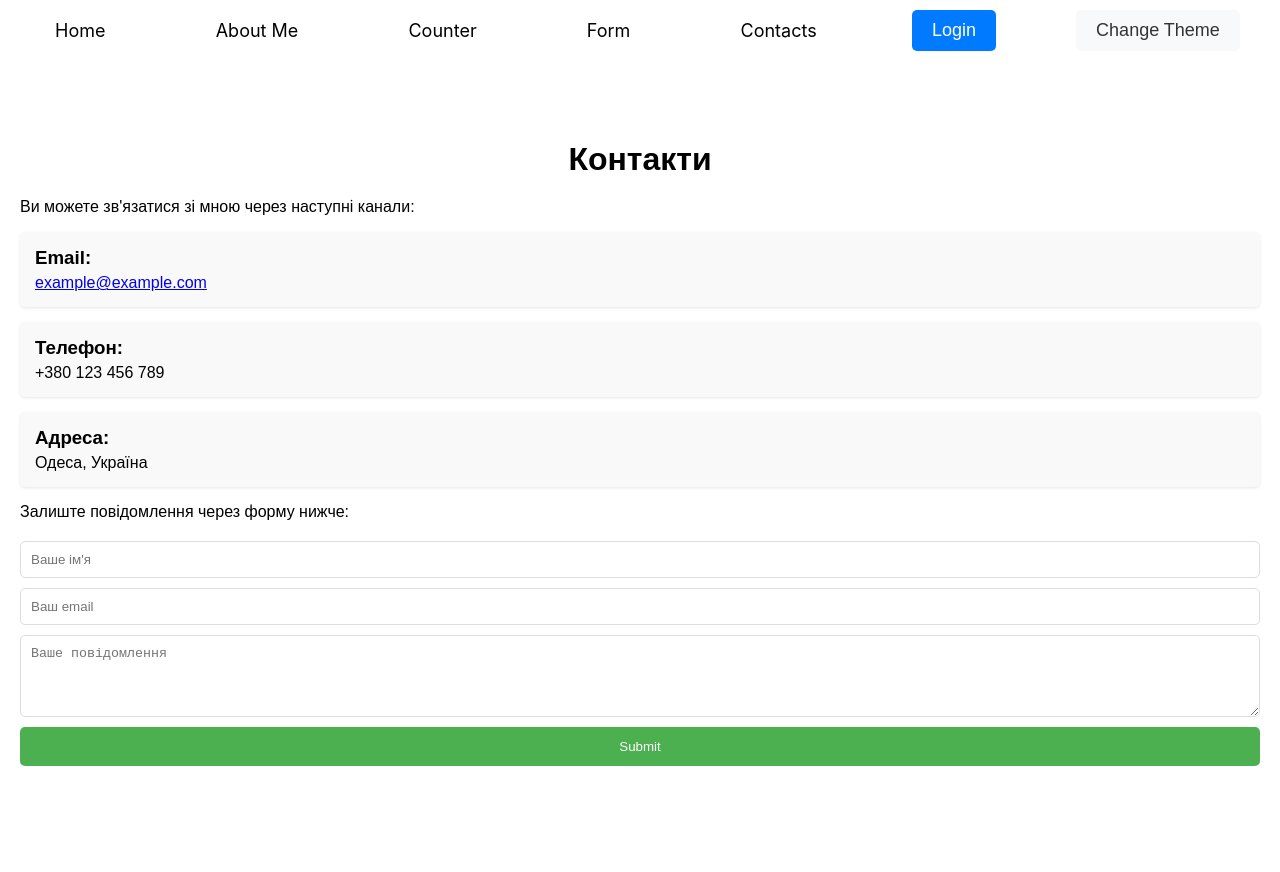
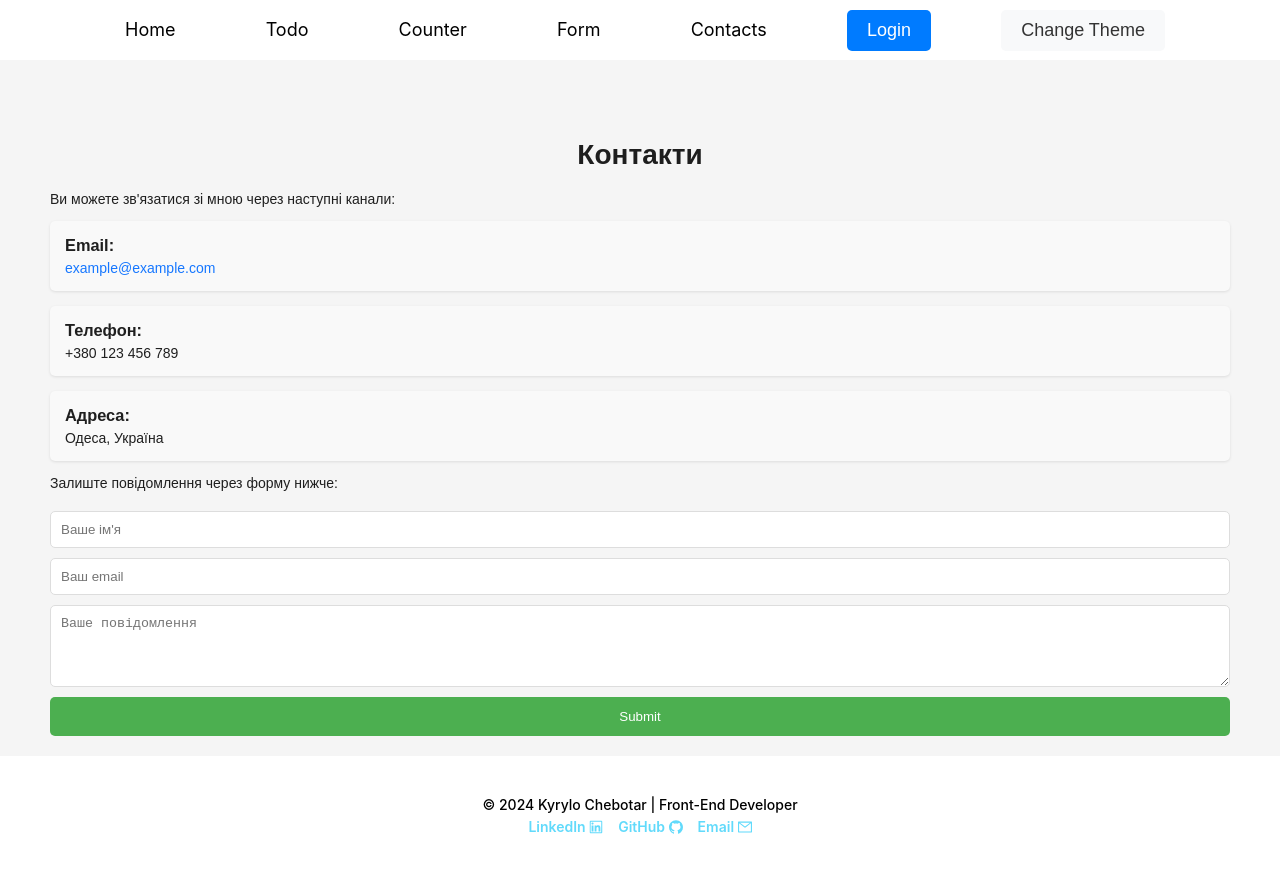
Before and after one commit to Kiriewkin/Front-end-Pro-Chebotar-Kyrylo-, a React (Create React App) app: page /contacts in a window 1280 px wide. Shown: the top 872 px of the page. Before the commit the page ends 800 px from the top, so only its background shows below. Built offline with nearby package versions, Linux system fonts and the light colour scheme.

Commit message:
added my resume with antd library

```diff
--- a/package.json
+++ b/package.json
@@ -3,6 +3,7 @@
   "version": "0.1.0",
   "private": true,
   "dependencies": {
+    "@ant-design/icons": "^5.5.2",
     "@emotion/react": "^11.14.0",
     "@emotion/styled": "^11.14.0",
     "@mui/material": "^6.2.0",
@@ -10,6 +11,7 @@
     "@testing-library/jest-dom": "^5.17.0",
     "@testing-library/react": "^13.4.0",
     "@testing-library/user-event": "^13.5.0",
+    "antd": "^5.22.5",
     "formik": "^2.4.6",
     "react": "^18.3.1",
     "react-dom": "^18.3.1",
--- a/src/App.js
+++ b/src/App.js
@@ -3,7 +3,7 @@ import { Routes, Route } from "react-router-dom";
 import { ThemeProvider } from "./context/ThemeContext";
 
 import TodoPage from "./pages/Todo";
-import Layout from "./components/Layout/Layout";
+import MyLayout from "./components/Layout/Layout";
 import NotFound from "./pages/NotFound/NotFound";
 import AboutMe from "./pages/Aboutme";
 import Contacts from "./pages/Contacts";
@@ -16,11 +16,11 @@ function App() {
   return (
     <ThemeProvider>
       <Routes>
-        <Route path="/" element={<Layout />}>
+        <Route path="/" element={<MyLayout />}>
           <Route path="/login" element={<Login />} />
           <Route element={<ProtectedRouter />}>
-            <Route path="/" index element={<TodoPage />} />
-            <Route path="/aboutme" element={<AboutMe />} />
+            <Route path="/" index element={<AboutMe/>} />
+            <Route path="/todo" element={<TodoPage />} />
             <Route path="/counter" element={<Counter />} />
           </Route>
           <Route path="/formikform" element={<FormikForm />} />
--- a/src/components/Layout/Layout.css
+++ b/src/components/Layout/Layout.css
@@ -1,8 +1,14 @@
+.wrapper {
+    width: calc(100% - 60px);
+    max-width: 1600px;
+    margin-left: auto;
+    margin-right: auto;
+  }
+
 .header-container {
     height: 60px;
     width: 100%;
     display: flex;
-    justify-content: space-around;
     align-items: center;
     transition: background-color 0.3s;
     margin-bottom: 40px;
@@ -21,7 +27,7 @@
 .navlink {
     text-decoration: none;
     font-size: 18px;
-    padding: 10px 15px;
+    padding: 10px;
     transition: color 0.3s, background-color 0.3s;
 }
 
@@ -46,7 +52,6 @@
     color: #000000;
 }
 
-/* styles.css */
 .theme-button {
     padding: 10px 20px;
     font-size: 18px;
@@ -87,3 +92,44 @@
 .theme-button-dark:hover {
     background-color: rgba(0, 123, 255, 0.1);
 }
+
+.footer-container {
+    height: 120px;
+    width: 100%;
+    display: flex;
+    justify-content: space-around;
+    align-items: center;
+    transition: background-color 0.3s;
+}
+
+.footer-container-light {
+    background-color: #ffffff;
+    color: #000000;
+}
+
+.footer-container-dark {
+    background-color: #000000;
+    color: #ffffff;
+}
+
+.footer-text {
+    margin: 0;
+    margin-bottom: 5px;
+    font-weight: 500;
+}
+
+.footer-links {
+    display: flex;
+    justify-content: center;
+    gap: 15px;
+}
+
+.footer-link {
+    color: #61dafb;
+    text-decoration: none;
+    font-weight: 600;
+}
+
+.footer-link:hover {
+    text-decoration: underline;
+}
--- a/src/components/Layout/Layout.js
+++ b/src/components/Layout/Layout.js
@@ -1,16 +1,24 @@
 import { NavLink, Outlet, useNavigate } from 'react-router-dom';
 import { useContext } from 'react';
+import { useDispatch, useSelector } from 'react-redux';
+
+import { logOut } from '../../store/slices/loginSlice';
 import { ThemeContext } from '../../context/ThemeContext';
-import { useDispatch, useSelector } from 'react-redux';
-import { logOut } from '../../store/slices/loginSlice';
+import { Flex, Layout } from 'antd';
+import {
+    GithubOutlined,
+    LinkedinOutlined,
+    MailOutlined
+  } from '@ant-design/icons';
 
 import './Layout.css';
 
-export default function Layout() {
+export default function MyLayout() {
     const { theme, toggleTheme } = useContext(ThemeContext);
     const authState = useSelector((state) => state.login.isAuth);
     const dispatch = useDispatch();
     const navigate = useNavigate();
+    const { Header, Content, Footer } = Layout;
 
     const handleLayoutLogin = () => {
         if (!authState) {
@@ -24,11 +32,12 @@ export default function Layout() {
     };
 
     return (
-        <>
-            <header>
-                <div className={`header-container header-container-${theme}`}>
+        <Flex gap="middle" wrap>
+            <Layout>
+                <Header className={`header-container header-container-${theme}`}>
+                    <div className="wrapper" style={{ display: "flex", justifyContent: "space-around", alignItems: "center" }}>
                         <NavLink className={`navlink navlink-${theme}`} to="/">Home</NavLink>
-                    <NavLink className={`navlink navlink-${theme}`} to="/aboutme">About Me</NavLink>
+                        <NavLink className={`navlink navlink-${theme}`} to="/todo">Todo</NavLink>
                         <NavLink className={`navlink navlink-${theme}`} to="/counter">Counter</NavLink>
                         <NavLink className={`navlink navlink-${theme}`} to="/formikform">Form</NavLink>
                         <NavLink className={`navlink navlink-${theme}`} to="/contacts">Contacts</NavLink>
@@ -49,8 +58,31 @@ export default function Layout() {
 
                         <button className={`theme-button theme-button-${theme}`} onClick={toggleTheme}>Change Theme</button>
                     </div>
-            </header>
+                </Header >
+                <Content>
+                    <div className="wrapper">
                         <Outlet />
-        </>
+                    </div>
+                </Content>
+                <Footer className={`footer-container footer-container-${theme}`} style={{ marginBottom: 0 }}>
+                    <div className="wrapper" style={{ display: "flex", flexDirection: "column", alignItems: "center" }}>
+                        <p className="footer-text">
+                            © {new Date().getFullYear()} Kyrylo Chebotar | Front-End Developer
+                        </p>
+                        <div className="footer-links">
+                            <a href="https://www.linkedin.com/in/kyrylo-chebotar-75097b33a/" target="_blank" rel="noopener noreferrer" className="footer-link">
+                                LinkedIn <LinkedinOutlined />
+                            </a>
+                            <a href="https://github.com/Kiriewkin" target="_blank" rel="noopener noreferrer" className="footer-link">
+                                GitHub <GithubOutlined />
+                            </a>
+                            <a href="mailto:chebotar.kiryusha@gmail.com" className="footer-link">
+                                Email <MailOutlined />
+                            </a>
+                        </div>
+                    </div>
+                </Footer>
+            </Layout>
+        </Flex>
     );
 }
--- a/src/index.css
+++ b/src/index.css
@@ -6,3 +6,7 @@ body {
   -webkit-font-smoothing: antialiased;
   -moz-osx-font-smoothing: grayscale;
 }
+
+* {
+  box-sizing: border-box;
+}
--- a/src/pages/Aboutme/index.css
+++ b/src/pages/Aboutme/index.css
@@ -24,3 +24,66 @@
 .about-page ul li {
   margin: 5px 0;
 }
+
+.image-container {
+  width: 30%;
+  display: flex;
+  justify-content: center;
+  border: 1px solid grey;
+  border-radius: 10px;
+}
+
+.text-container {
+  width: 70%;
+  border-radius: 10px;
+  border: 1px solid grey;
+  padding: 20px;
+}
+
+.myavatar {
+  border-radius: 50%;
+}
+
+.skill-area {
+  margin: 20px 0;
+}
+
+.skillbar {
+  position: relative;
+  width: 100%;
+  padding: 10px 0;
+  margin-bottom: 20px;
+}
+
+.skillbar-title {
+  font-size: 18px;
+  font-weight: 500;
+  color: #101010;
+  margin-bottom: 5px;
+}
+
+.skillbar-bg {
+  position: relative;
+  width: 100%;
+  height: 10px;
+  background: #ddd;
+  border-radius: 5px;
+  overflow: hidden;
+}
+
+.skillbar-fill {
+  position: absolute;
+  left: 0;
+  top: 0;
+  height: 100%;
+  background: #3498db;
+  width: 90%;
+  transition: width 0.4s ease;
+}
+
+.skillbar-percent {
+  margin-top: 5px;
+  font-size: 14px;
+  color: #555;
+  text-align: right;
+}
```
Also changed, not shown: src/pages/Aboutme/index.js (+93 -16 lines), src/assets/img/IMG_3365.JPG (added), 1 other file (tests, documents, lock files or other folders). Lines whose indentation alone changed are shown as unchanged.
